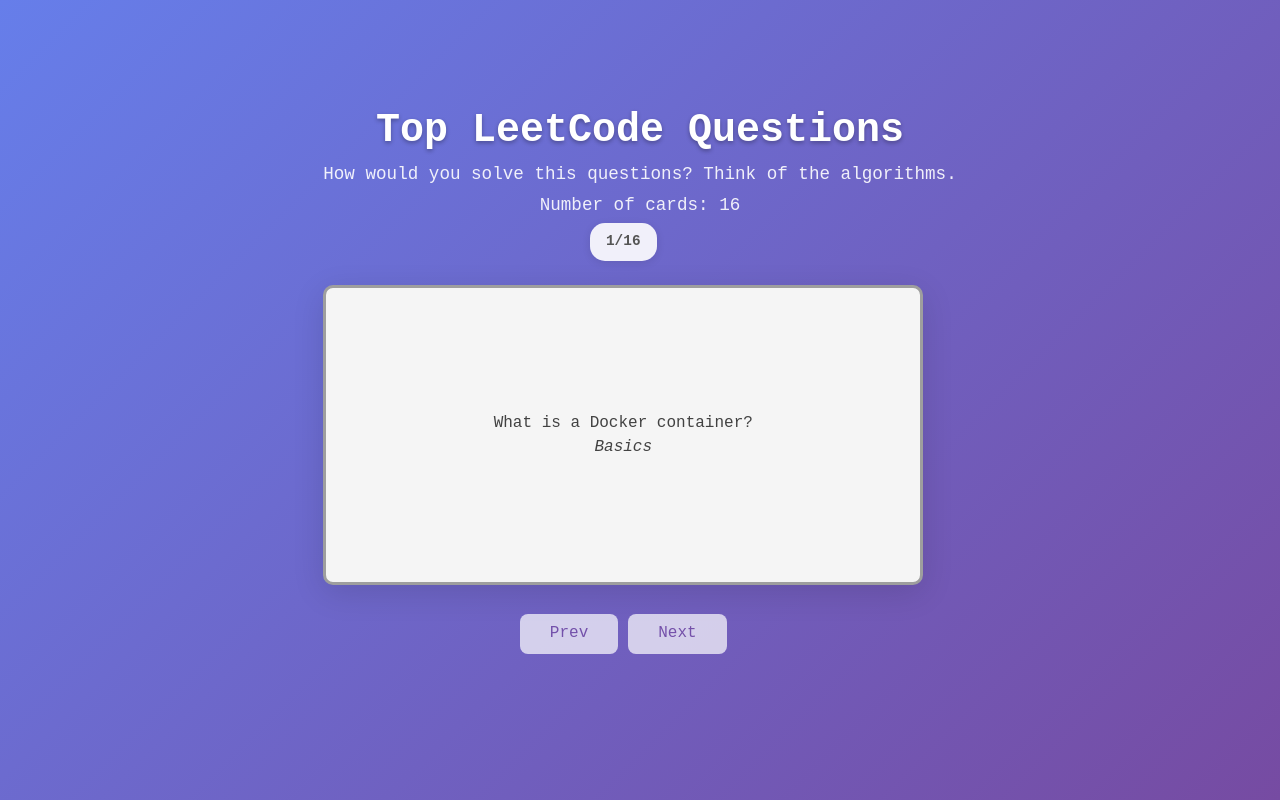
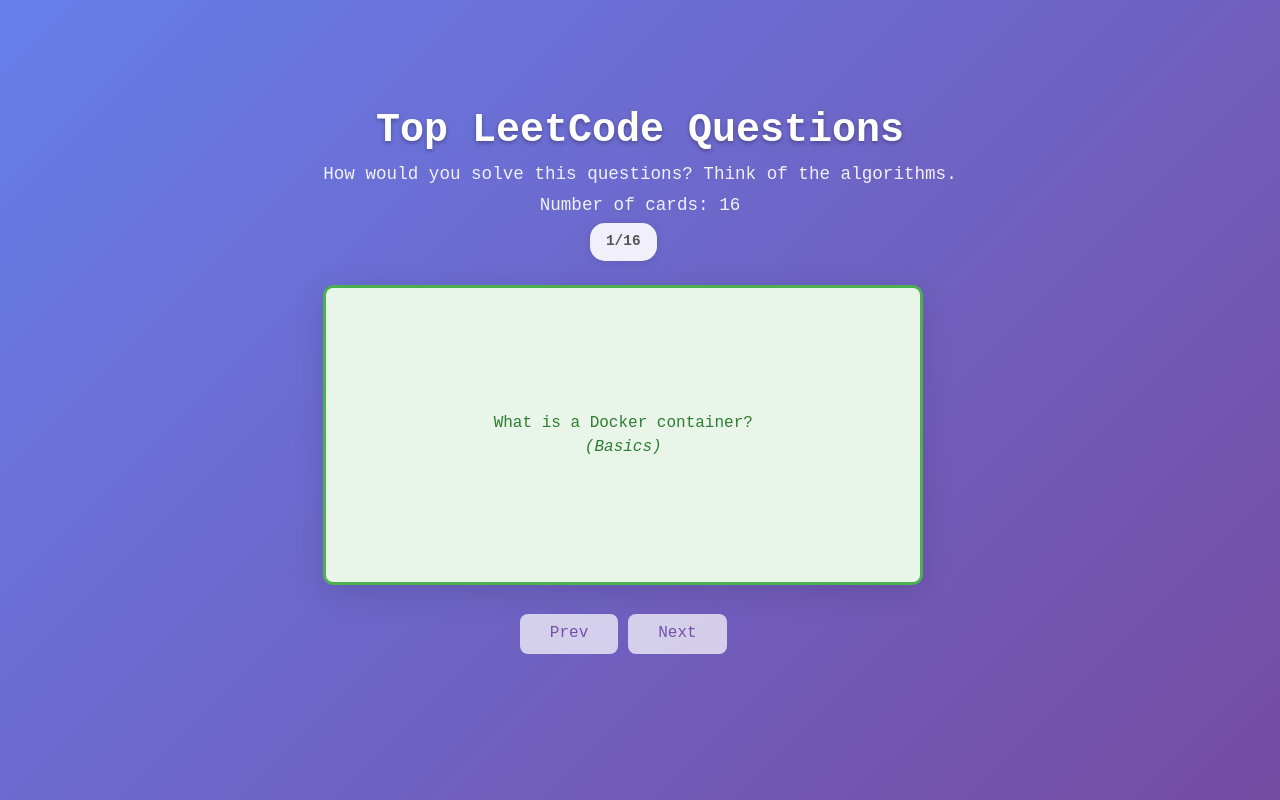
Before and after one commit to anekemuna/flippy-flashcards, a React (Vite) app: page / in a window 1280 px wide. Built offline with nearby package versions, Linux system fonts and the light colour scheme.

Commit message:
Add New CSS rules for Card categories

```diff
--- a/src/App.css
+++ b/src/App.css
@@ -95,25 +95,25 @@
   color: #1565c0;
 }
 
-.category-strings {
+.category-strings{
   background-color: #f3e5f5;
   border-color: #9c27b0;
   color: #7b1fa2;
 }
 
-.category-sorting {
+.category-sorting, .category-basics {
   background-color: #e8f5e8;
   border-color: #4caf50;
   color: #2e7d32;
 }
 
-.category-stack {
+.category-stack{
   background-color: #fff3e0;
   border-color: #ff9800;
   color: #f57c00;
 }
 
-.category-dp {
+.category-dp, .category-practical {
   background-color: #fce4ec;
   border-color: #e91e63;
   color: #c2185b;
@@ -136,6 +136,7 @@
   border-color: #3f51b5;
   color: #303f9f;
 }
+
 
 .category-default {
   background-color: #f5f5f5;
--- a/src/components/Flashcard.jsx
+++ b/src/components/Flashcard.jsx
@@ -44,6 +44,10 @@
         return "category-linkedlist";
       case "graph":
         return "category-graph";
+      case "basics":
+        return "category-basics";
+      case "practical":
+        return "category-practical";
       default:
         return "category-default";
     }
@@ -62,7 +66,7 @@
           <>
             <p>{flashcard.question}</p>
             <p>
-              <em>{flashcard.category}</em>
+              <em>({flashcard.category})</em>
             </p>
           </>
         )}
```
